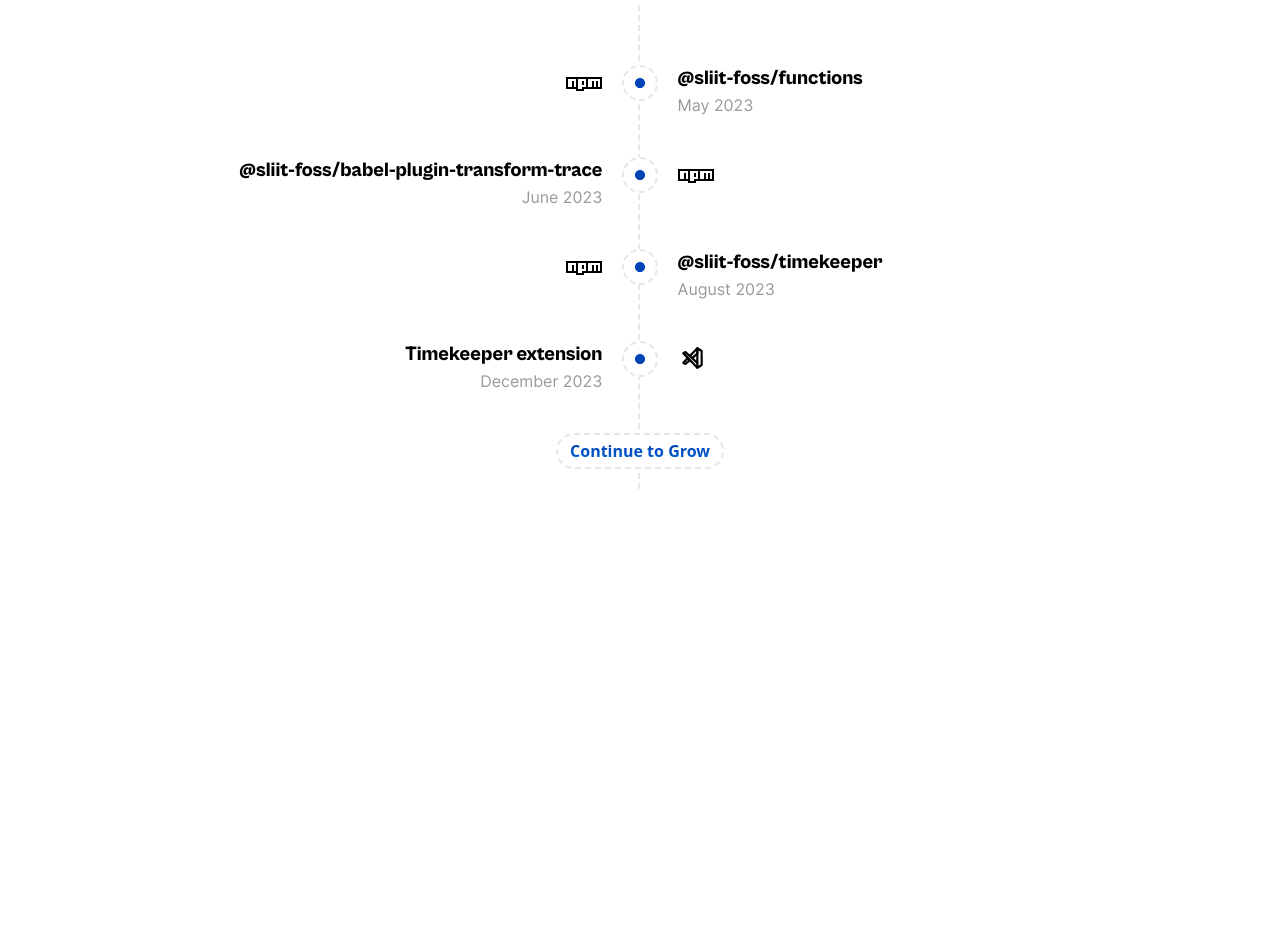
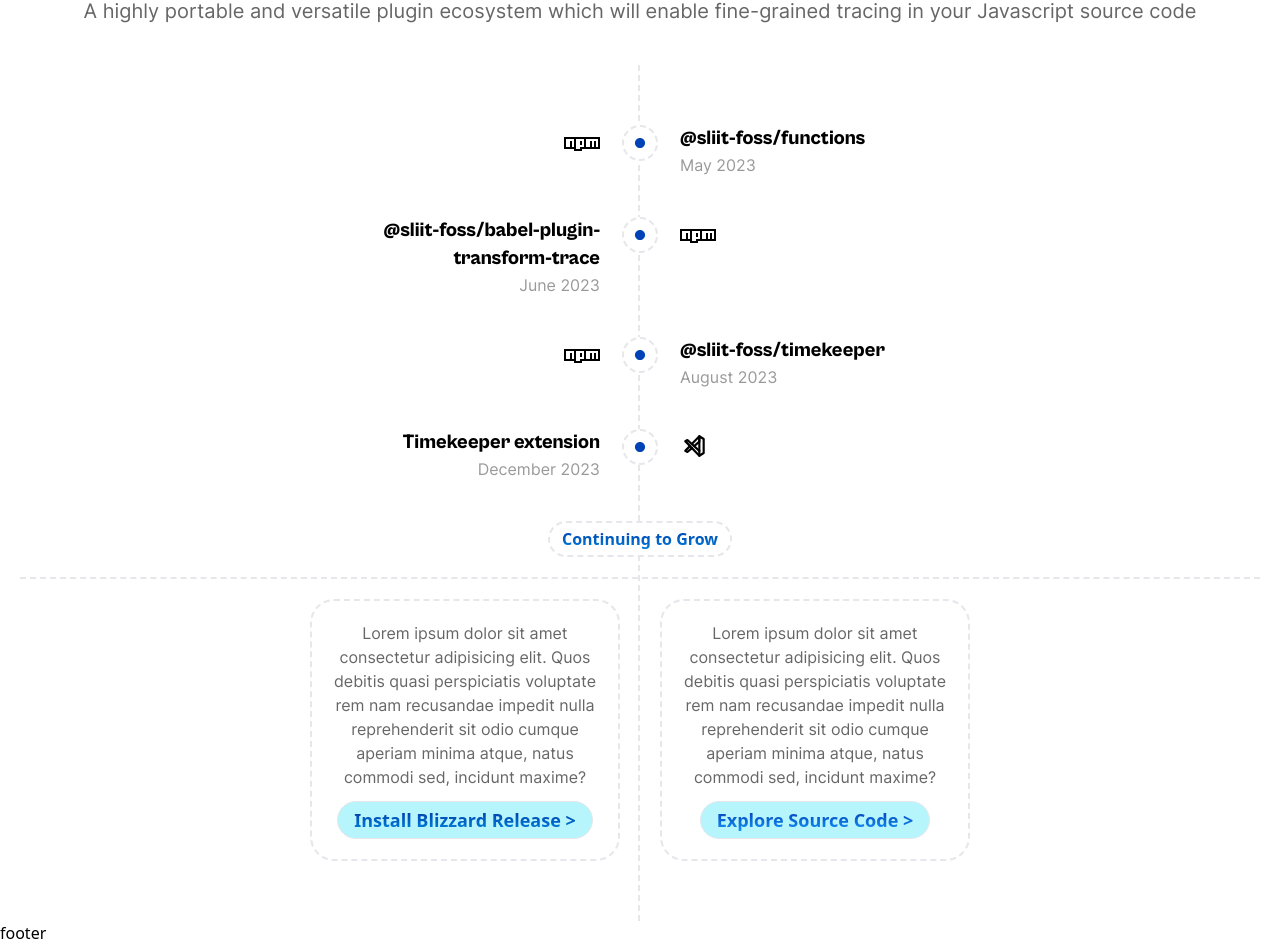
Before and after one commit to sliit-foss/timekeeper-web, a React (Vite) app: page / in a window 1280 px wide. Shown: the part 135-1080 px from the top of the page. Before the commit the page ends 800 px from the top, so only its background shows below. Built offline with nearby package versions, Linux system fonts and the light colour scheme.

Commit message:
Feat: PC  version done

```diff
--- a/package.json
+++ b/package.json
@@ -15,6 +15,7 @@
     "react": "18.2.0",
     "react-dom": "18.2.0",
     "react-icons": "4.9.0",
+    "react-router-dom": "6.14.0",
     "tailwind-merge": "1.13.2"
   },
   "devDependencies": {
--- a/src/app.jsx
+++ b/src/app.jsx
@@ -1,16 +1,18 @@
 import { Header, Footer, Layout } from "@/components/common";
-import OurVision from "./components/ourVision";
-import timelineData from "./data/timelineData.json";
+import { BrowserRouter as Router, Route, Routes } from "react-router-dom";
+import LandingPage from "./pages/LandingPage";
 
 function App() {
   return (
-    <>
+    <Router>
       <Layout>
         <Header />
+        <Routes>
+          <Route path="/" element={<LandingPage />} />
+        </Routes>
         <Footer />
-        <OurVision dataList={timelineData.timeline} />
       </Layout>
-    </>
+    </Router>
   );
 }
 
--- a/src/components/ourVision.jsx
+++ b/src/components/ourVision.jsx
@@ -1,11 +1,23 @@
 import { FaNpm } from "react-icons/fa";
 import { TbBrandVscode } from "react-icons/tb";
 import { RxDotFilled } from "react-icons/rx";
+import { useNavigate } from "react-router-dom";
+
+const OurVision = ({ dataList }) => {
+  const navigate = useNavigate();
+
+  const handleInstallButtonClick = () => {
+    navigate("/install");
+  };
+
+  const handleSourceCodeClick = () => {
+    navigate("/source-code");
+  };
 
   const timeLine = (data) => {
     return (
-    <div key={data.id} className="my-10 flex">
-      <div className={data.logoFirst ? "w-1/2 justify-end" : "w-1/2 order-last"}>
+      <div className="my-10 flex justify-center">
+        <div className={data.logoFirst ? "w-[230px] justify-end order-2" : "w-[230px] order-4"}>
           {data.imgType === "npm" ? (
             <FaNpm className={data.logoFirst ? "text-4xl ml-auto" : "text-4xl mr-auto"} />
           ) : data.imgType === "vscode" ? (
@@ -14,10 +26,10 @@ const timeLine = (data) => {
             <></>
           )}
         </div>
-      <div className="w-20 ">
+        <div className="w-20 order-3">
           <RxDotFilled className="text-[#0143b6] text-4xl mx-auto border-2 border-dashed rounded-full bg-white" />
         </div>
-      <div className={data.logoFirst ? "w-1/2 text-start" : "w-1/2 text-right order-first"}>
+        <div className={data.logoFirst ? "w-[230px] text-start order-4" : "w-[230px] text-right order-2"}>
           <p className="font-CabinetGroteskVariable text-xl font-extrabold">{data.details}</p>
           <p className="text-black/40 font-Inter">{data.date}</p>
         </div>
@@ -25,12 +37,11 @@ const timeLine = (data) => {
     );
   };
 
-const OurVision = ({ dataList }) => {
   return (
     <>
-      <div className="p-5 text-center">
-        <h1 className="font-CabinetGroteskVariable font-bold text-5xl">Our Vision</h1>
-        <p className="font-Inter text-black/40 text-xl">
+      <div className="p-5 my-5 text-center">
+        <h1 className="font-CabinetGroteskVariable font-extrabold text-5xl">Our Vision</h1>
+        <p className="font-Inter text-black/60 text-xl mt-5">
           A highly portable and versatile plugin ecosystem which will enable fine-grained tracing in your Javascript
           source code
         </p>
@@ -39,18 +50,64 @@ const OurVision = ({ dataList }) => {
       <div className="relative">
         <div className="w-1/2 min-h-full absolute inline-block border-r-2 z-0 border-dashed"></div>
         <div className="p-5 text-center z-10 relative">
-          {dataList && dataList.map((data) => <>{timeLine(data)}</>)}
+          {dataList && dataList.map((data) => <div key={data.id}>{timeLine(data)}</div>)}
           <div className="bg-white">
             <p
               style={{
-                background: "-webkit-linear-gradient(#00299c, #0073e6)",
+                background: "-webkit-linear-gradient(#00299c, #0092e6)",
                 WebkitBackgroundClip: "text",
                 WebkitTextFillColor: "transparent"
               }}
               className="inline-block font-bold border-2 border-dashed py-1 px-3 bg-white rounded-full"
             >
-              Continue to Grow
+              Continuing to Grow
             </p>
+          </div>
+          <div className="my-5 py-5 md:flex border-t-2 border-dashed justify-center">
+            <div className="mx-5 mt-2 md:mt-0 p-5 border-2 lg:w-1/4 bg-white border-dashed rounded rounded-3xl">
+              <p className="font-Inter text-black/60">
+                Lorem ipsum dolor sit amet consectetur adipisicing elit. Quos debitis quasi perspiciatis voluptate rem
+                nam recusandae impedit nulla reprehenderit sit odio cumque aperiam minima atque, natus commodi sed,
+                incidunt maxime?
+              </p>
+              <div
+                className="py-1 px-4 mt-3 inline-block border rounded-full bg-cyan-200/80"
+                onClick={handleInstallButtonClick}
+              >
+                <div
+                  style={{
+                    background: "-webkit-linear-gradient(#00299c, #0092e6)",
+                    WebkitBackgroundClip: "text",
+                    WebkitTextFillColor: "transparent"
+                  }}
+                  className="font-extrabold text-lg"
+                >
+                  Install Blizzard Release <span className="md:inline-block hidden"> {">"} </span>
+                </div>
+              </div>
+            </div>
+            <div className="mx-5 mt-5 md:mt-0 p-5 border-2 lg:w-1/4 bg-white border-dashed rounded-3xl">
+              <p className="font-Inter text-black/60">
+                Lorem ipsum dolor sit amet consectetur adipisicing elit. Quos debitis quasi perspiciatis voluptate rem
+                nam recusandae impedit nulla reprehenderit sit odio cumque aperiam minima atque, natus commodi sed,
+                incidunt maxime?
+              </p>
+              <div
+                className="py-1 px-4 mt-3 inline-block border rounded-full bg-cyan-200/80"
+                onClick={handleSourceCodeClick}
+              >
+                <div
+                  style={{
+                    background: "-webkit-linear-gradient(#002bab, #17a2ff)",
+                    WebkitBackgroundClip: "text",
+                    WebkitTextFillColor: "transparent"
+                  }}
+                  className="font-extrabold text-lg"
+                >
+                  Explore Source Code <span className="md:inline-block hidden"> {">"} </span>
+                </div>
+              </div>
+            </div>
           </div>
         </div>
       </div>
--- /dev/null
+++ b/src/pages/LandingPage.jsx
@@ -0,0 +1,8 @@
+import OurVision from "../components/ourVision";
+import timelineData from "../data/timelineData.json";
+
+const LandingPage = () => {
+  return <OurVision dataList={timelineData.timeline} />;
+};
+
+export default LandingPage;
```
Also changed, not shown: 1 other file (tests, documents, lock files or other folders). Lines whose indentation alone changed are shown as unchanged.
